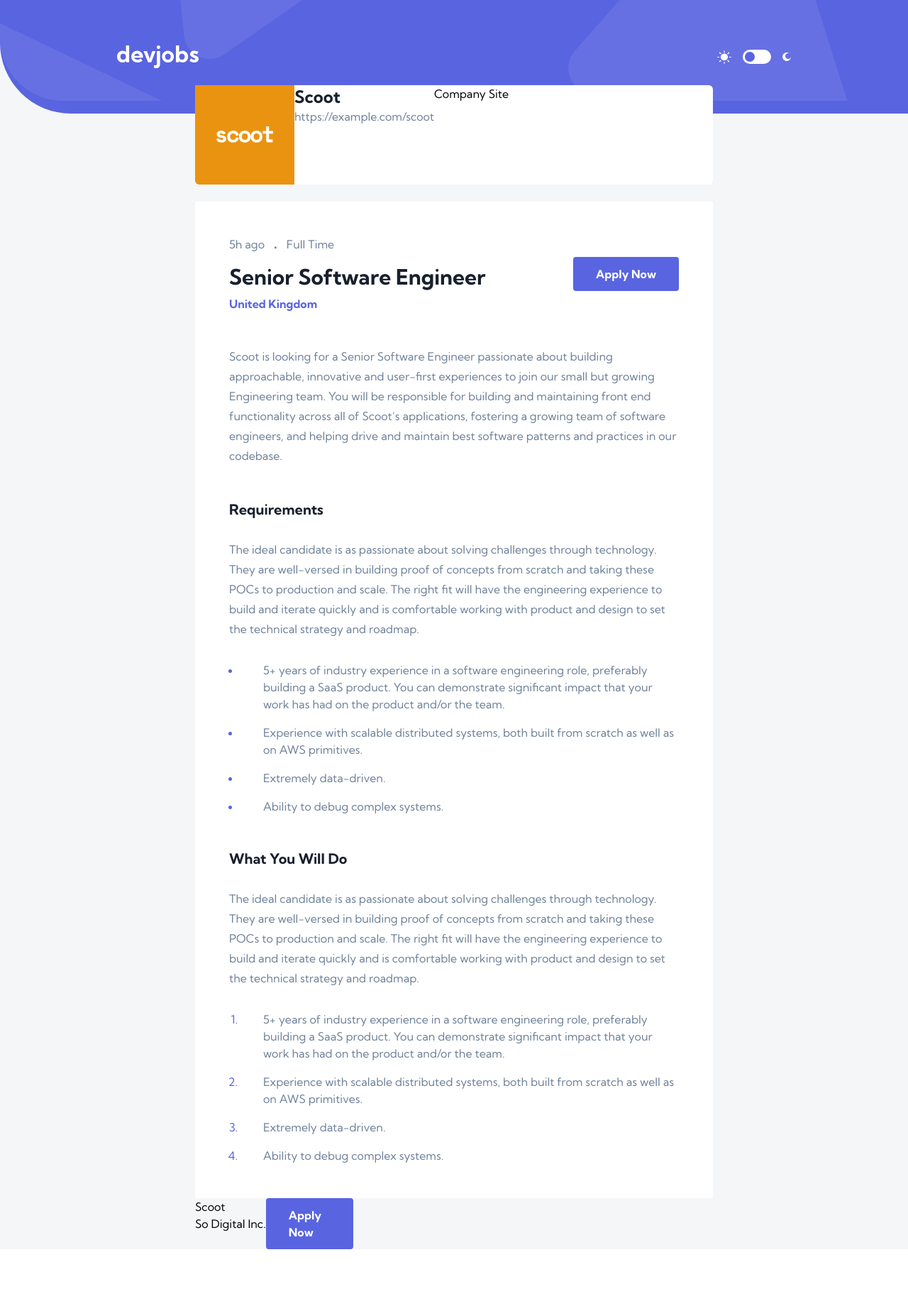
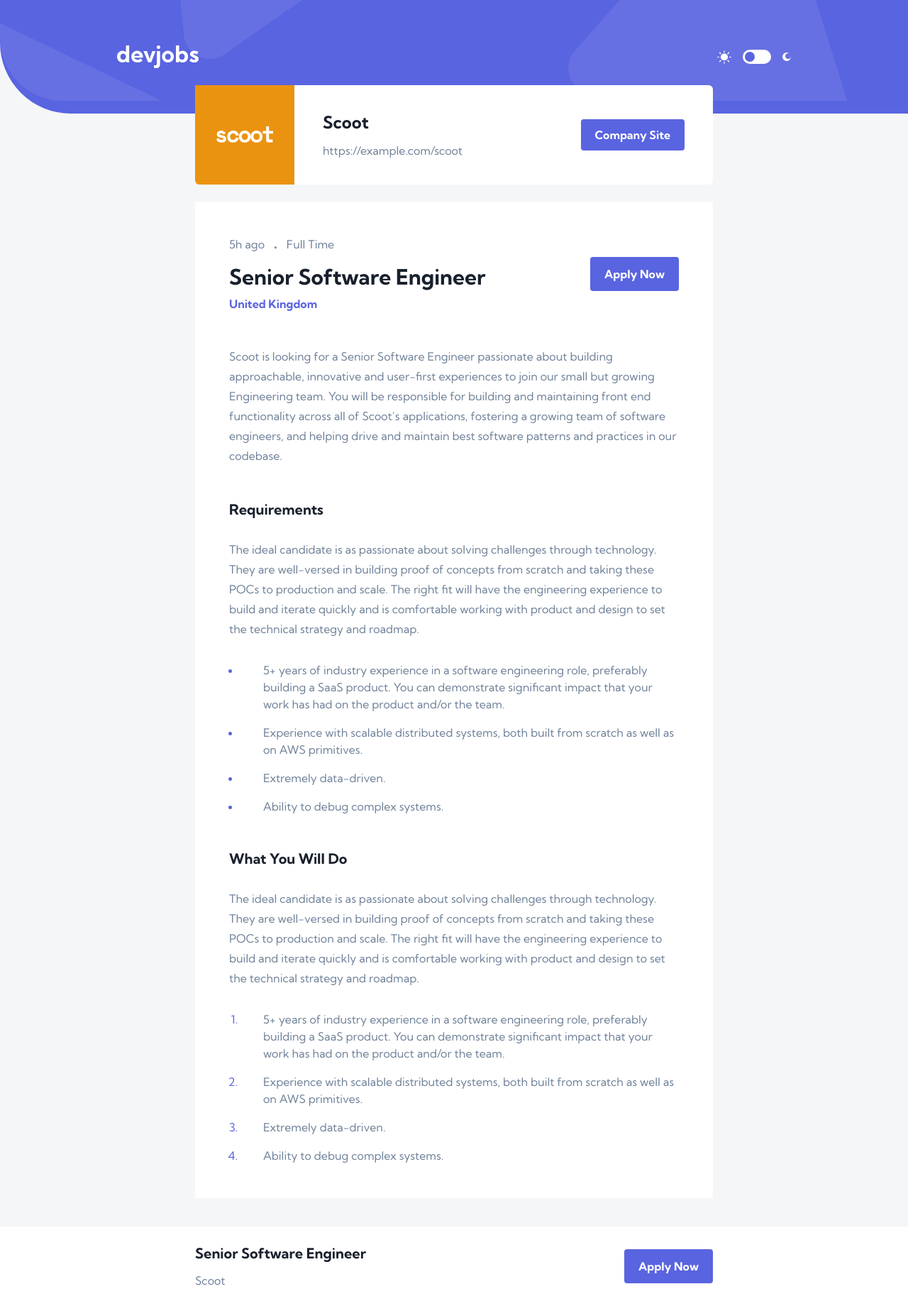
Before and after one commit to CalcagnoLoic/devjobs-app, a React (Vite) app: page /job-detail/1 in a window 1280 px wide. Shown: the whole page at 71% size. Before the commit the page ends 1760 px from the top, so only its background shows below. Built offline with nearby package versions, Linux system fonts and the light colour scheme.

Commit message:
desktop Header and footer + buttons/anchor components

```diff
--- /dev/null
+++ b/src/components/Anchor/index.tsx
@@ -0,0 +1,23 @@
+import { LinkHTMLAttributes, PropsWithChildren } from "react";
+
+type AnchorProps = PropsWithChildren<{
+  href: LinkHTMLAttributes<HTMLAnchorElement>["href"];
+  css?: string;
+  target?: string | "__blank";
+  rel?: string | "noopener noreferrer";
+}>;
+
+const Component = ({ children, href, css, target }: AnchorProps) => {
+  return (
+    <a
+      href={href}
+      target={target}
+      rel={target === "__blank" ? "noopener noreferrer" : undefined}
+      className={`whitespace-nowrap rounded bg-royalBlue px-5 py-3 font-bold text-white transition duration-300 hover:bg-portage ${css}`}
+    >
+      {children}
+    </a>
+  );
+};
+
+export default Component;
--- a/src/components/Button/index.tsx
+++ b/src/components/Button/index.tsx
@@ -1,32 +1,17 @@
-import {
-  HTMLInputTypeAttribute,
-  LinkHTMLAttributes,
-  PropsWithChildren,
-} from "react";
+import { ButtonHTMLAttributes } from "react";
 
-type ButtonProps = PropsWithChildren<{
-  TagName: keyof JSX.IntrinsicElements;
-  typeButton?: HTMLInputTypeAttribute | null;
-  href?: LinkHTMLAttributes<HTMLAnchorElement>["href"];
+type ButtonProps = ButtonHTMLAttributes<HTMLButtonElement> & {
   css?: string;
-}>;
+};
 
-const Component = ({
-  children,
-  TagName,
-  href,
-  typeButton,
-  css,
-}: ButtonProps) => {
+const Component = ({ children, type, css }: ButtonProps) => {
   return (
-    <TagName
-      href={TagName === "a" ? href : ""}
-      target="_blank"
-      type={typeButton}
-      className={`rounded bg-royalBlue px-8 py-3 font-bold text-white transition duration-300 hover:bg-portage ${css}`}
+    <button
+      type={type}
+      className={`whitespace-nowrap rounded bg-royalBlue px-5 py-3 font-bold text-white transition duration-300 hover:bg-portage ${css}`}
     >
       {children}
-    </TagName>
+    </button>
   );
 };
 
--- a/src/components/Header/index.tsx
+++ b/src/components/Header/index.tsx
@@ -1,5 +1,4 @@
 import logo from "/assets/img/desktop/logo.svg";
-//import Layout from "../../layout/LayoutContainer";
 import ToggleButton from "../ToggleButton";
 import { Link } from "react-router-dom";
 
--- a/src/components/JobBody/index.tsx
+++ b/src/components/JobBody/index.tsx
@@ -1,6 +1,6 @@
 import { JobOffer } from "../../types/types";
 
-import Button from "../Button";
+import Anchor from "../Anchor";
 import JobCharacteristic from "../JobCharacteristic";
 import JobInformations from "../JobInformations";
 
@@ -16,8 +16,7 @@
           isCompanyName={false}
         />
 
-        <Button
-          TagName="a"
+        <Anchor
           href={datas?.apply}
           children="Apply Now"
           css="self-center"
--- a/src/components/JobFooter/index.tsx
+++ b/src/components/JobFooter/index.tsx
@@ -1,17 +1,17 @@
 import { JobOffer } from "../../types/types";
+import Anchor from "../Anchor";
 
 const Component = ({ datas }: { datas: JobOffer }) => {
   return (
-    <footer className="flex">
-      <div>
-        <p>{datas?.company}</p>
-        <p className="capitalize">so digital inc.</p>
-      </div>
-
-      <div className="w-[123px] cursor-pointer rounded bg-royalBlue px-8 py-3 font-bold text-white transition duration-300 hover:bg-portage">
-        <a href={datas?.apply} target="_blank">
+    <footer className="mt-20 bg-white">
+      <div className="w-full max-w-[730px] flex items-center justify-between py-6 m-auto">
+        <div>
+          <p className="text-xl font-bold text-mirage">{datas?.position}</p>
+          <p className="mt-3 capitalize text-lynch">{datas?.company}</p>
+        </div>
+        <Anchor href={datas?.apply} target="_blank">
           Apply Now
-        </a>
+        </Anchor>
       </div>
     </footer>
   );
--- a/src/components/JobHeader/index.tsx
+++ b/src/components/JobHeader/index.tsx
@@ -1,25 +1,26 @@
 import { JobOffer } from "../../types/types";
 import { useConvertedColor } from "../../hooks/useConvertedColor";
+import Anchor from "../Anchor";
 
 const Component = ({ datas }: { datas: JobOffer }) => {
   const convertedColor = useConvertedColor(datas?.logoBackground);
 
   return (
-    <header className="flex bg-white rounded-md rounded-tl-none overflow-hidden">
+    <header className="flex overflow-hidden rounded-md rounded-tl-none bg-white">
       <div
         style={{ backgroundColor: convertedColor }}
-        className="grid h-[140px] w-[140px] place-content-center"
+        className="grid size-[140px] place-content-center"
       >
         <img src={datas?.logo} alt="" className="scale-[2]" />
       </div>
 
-      <div className="flex justify-between">
+      <div className="flex flex-1 items-center justify-between px-10">
         <div>
-          <h2 className="font-bold text-mirage text-2xl">{datas?.company}</h2>
-          <p className="text-lynch text-base">{datas?.website}</p>
+          <h2 className="text-2xl font-bold text-mirage">{datas?.company}</h2>
+          <p className="mt-3 text-base text-lynch">{datas?.website}</p>
         </div>
         <div>
-          <a href={datas?.website}>Company Site</a>
+          <Anchor href={datas?.website} children="Company Site" />
         </div>
       </div>
     </header>
--- a/src/pages/JobDetails/index.tsx
+++ b/src/pages/JobDetails/index.tsx
@@ -20,13 +20,13 @@
       <Header />
 
       {datas && (
-        <LayoutContainer>
-          <>
+        <>
+          <LayoutContainer>
             <JobHeader datas={datas} />
             <JobBody datas={datas} />
-            <JobFooter datas={datas} />
-          </>
-        </LayoutContainer>
+          </LayoutContainer>
+          <JobFooter datas={datas} />
+        </>
       )}
     </div>
   );
```
